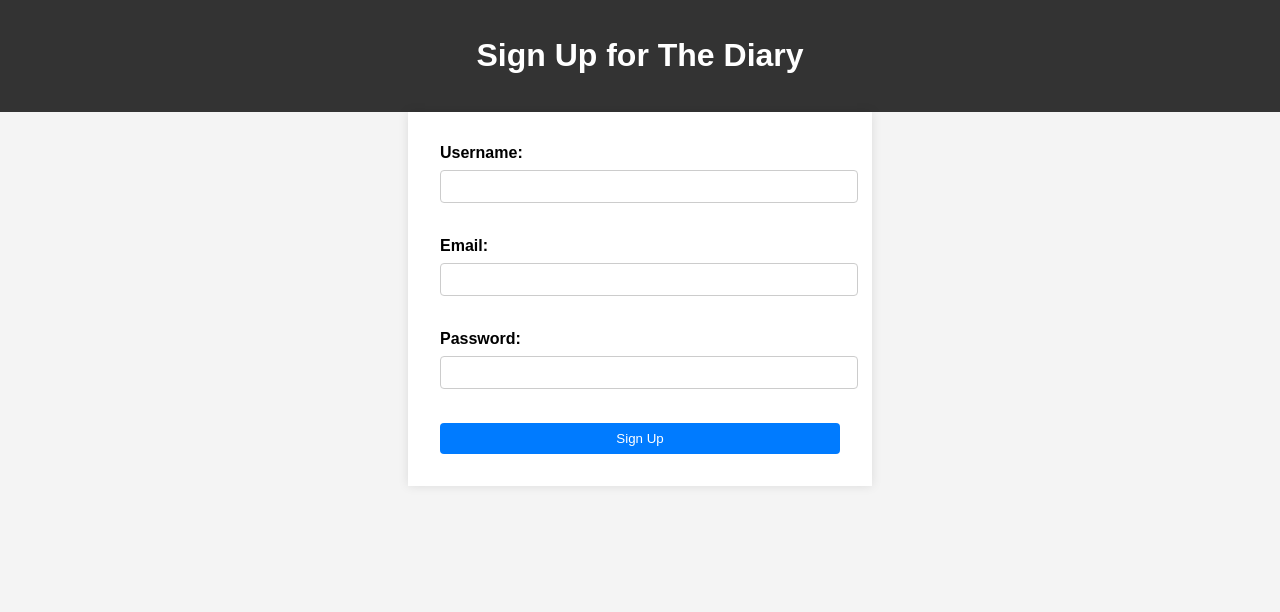
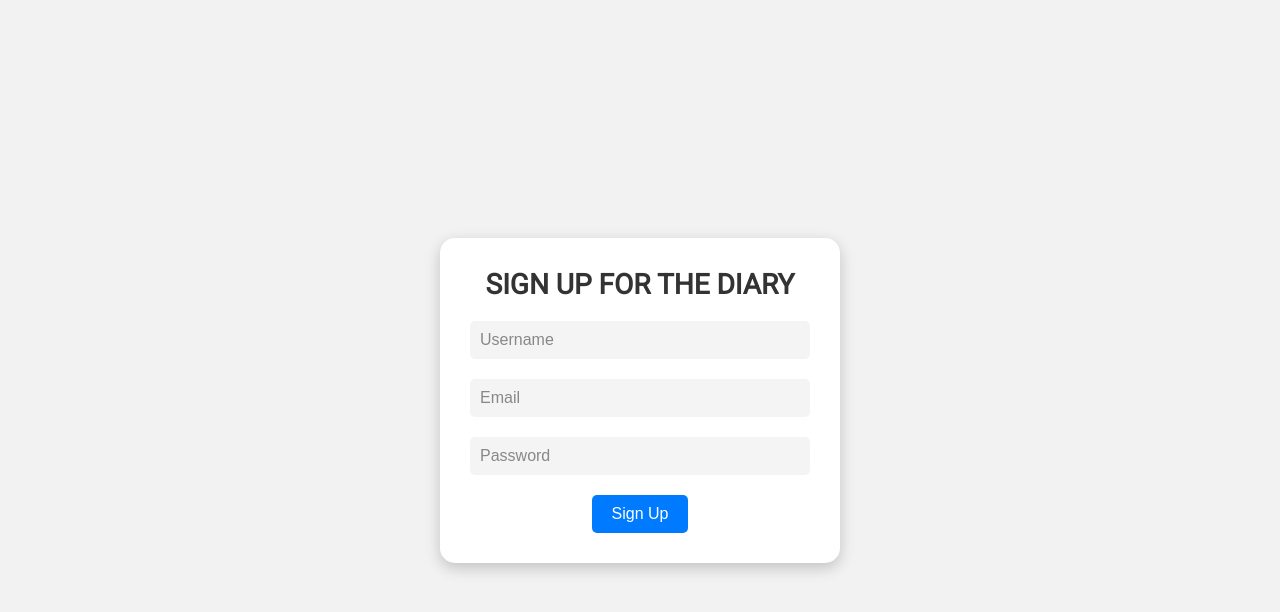
Before and after one commit to jaisivram/The-Diary, a website: page frontend/public/signup.html in a window 1280 px wide. Drawn offline with Linux system fonts and the light colour scheme.

Commit message:
added styles

```diff
--- a/frontend/public/signup.html
+++ b/frontend/public/signup.html
@@ -4,25 +4,20 @@
     <meta charset="UTF-8">
     <meta name="viewport" content="width=device-width, initial-scale=1.0">
     <link rel="stylesheet" href="style.css">
+    <link rel="stylesheet" href="https://fonts.googleapis.com/css2?family=Roboto:wght@400&display=swap">
     <title>Sign Up for The Diary</title>
 </head>
 <body>
-    <header class="signup-header">
-        <h1>Sign Up for The Diary</h1>
-    </header>
-    <main class="signup-main">
-        <form id="signupForm" action="/signup" method="post">
-            <label for="username" class="signup-label">Username:</label>
-            <input type="text" id="username" name="username" class="signup-input" required>
-            <br>
-            <label for="email" class="signup-label">Email:</label>
-            <input type="email" id="email" name="email" class="signup-input" required>
-            <br>
-            <label for="password" class="signup-label">Password:</label>
-            <input type="password" id="password" name="password" class="signup-input" required>
-            <br>
-            <button type="submit" class="signup-button">Sign Up</button>
-        </form>
-    </main>
+    <div class="container">
+        <div class="content">
+            <h1>Sign Up for The Diary</h1>
+            <form id="signupForm" action="/signup" method="post">
+                <input type="text" id="username" name="username" placeholder="Username" required>
+                <input type="email" id="email" name="email" placeholder="Email" required>
+                <input type="password" id="password" name="password" placeholder="Password" required>
+                <button type="submit" class="btn">Sign Up</button>
+            </form>
+        </div>
+    </div>
 </body>
 </html>
--- a/frontend/public/style.css
+++ b/frontend/public/style.css
@@ -1,129 +1,93 @@
-/* Your CSS styles go here */
-
-body {
-    font-family: Arial, sans-serif;
+/* Reset some default styles */
+* {
     margin: 0;
     padding: 0;
-    background-color: #f4f4f4;
+    box-sizing: border-box;
 }
 
-header {
-    background-color: #333;
-    color: white;
-    text-align: center;
-    padding: 1rem;
+/* Global styles */
+body {
+    font-family: 'Roboto', sans-serif;
+    background-color: #f2f2f2;
+    display: flex;
+    justify-content: center;
+    align-items: center;
+    min-height: 100vh;
 }
 
-main {
+/* Container for all pages */
+.container {
+    background-color: #ffffff;
+    box-shadow: 0px 5px 15px rgba(0, 0, 0, 0.2);
+    border-radius: 15px;
+    padding: 30px;
+    text-align: center;
+    width: 90%;
     max-width: 400px;
-    margin: 0 auto;
-    padding: 2rem;
-    background-color: white;
-    box-shadow: 0px 0px 10px rgba(0, 0, 0, 0.1);
 }
 
-form {
-    display: flex;
-    flex-direction: column;
+/* Content styles */
+.content {
+    margin: 0 auto;
 }
 
-label {
-    margin-bottom: 0.5rem;
+h1 {
+    font-size: 28px;
+    margin-bottom: 20px;
+    color: #333;
+    text-transform: uppercase; /* Capitalize text */
+    font-family: 'Roboto', sans-serif; /* Soft font */
 }
 
+/* Input field styles */
 input[type="text"],
 input[type="email"],
 input[type="password"] {
-    padding: 0.5rem;
-    margin-bottom: 1rem;
-    border: 1px solid #ccc;
-    border-radius: 4px;
+    width: 100%;
+    padding: 10px;
+    border: none;
+    border-radius: 5px;
+    background-color: #f4f4f4;
+    font-size: 16px;
+    color: #333;
+    outline: none;
+    margin-bottom: 20px;
 }
 
-button {
-    background-color: #333;
-    color: white;
-    padding: 0.5rem 1rem;
-    border: none;
-    border-radius: 4px;
-    cursor: pointer;
+input[type="text"]::placeholder,
+input[type="email"]::placeholder,
+input[type="password"]::placeholder {
+    color: #888;
 }
 
-button:hover {
-    background-color: #555;
-}
-/* Global styles */
-body {
-    font-family: Arial, sans-serif;
-    margin: 0;
-    padding: 0;
-    background-color: #f4f4f4;
+input[type="text"]:focus,
+input[type="email"]:focus,
+input[type="password"]:focus {
+    background-color: #e0e0e0;
 }
 
-header {
-    text-align: center;
-    padding: 1rem;
+/* Button styles */
+.btn {
+    background-color: #007BFF;
+    color: white;
+    padding: 10px 20px;
+    border: none;
+    border-radius: 5px;
+    cursor: pointer;
+    font-size: 16px;
 }
 
-a {
+.btn:hover {
+    background-color: #0056b3;
+}
+
+/* Link styles */
+.link {
     text-decoration: none;
     color: #007BFF;
+    transition: color 0.3s ease;
 }
 
-/* Welcome page styles */
-.welcome-header {
-    background-color: #333;
-    color: white;
+.link:hover {
+    color: #0056b3;
 }
-
-.welcome-main {
-    text-align: center;
-    padding: 2rem;
-}
-
-.welcome-link {
-    font-weight: bold;
-}
-
-/* Login and Signup page styles */
-.login-header, .signup-header {
-    background-color: #333;
-    color: white;
-    text-align: center;
-    padding: 1rem;
-}
-
-.login-main, .signup-main {
-    max-width: 400px;
-    margin: 0 auto;
-    padding: 2rem;
-    background-color: white;
-    box-shadow: 0px 0px 10px rgba(0, 0, 0, 0.1);
-}
-
-.login-label, .signup-label {
-    font-weight: bold;
-    margin-bottom: 0.5rem;
-}
-
-.login-input, .signup-input {
-    padding: 0.5rem;
-    margin-bottom: 1rem;
-    border: 1px solid #ccc;
-    border-radius: 4px;
-    width: 100%;
-}
-
-.login-button, .signup-button {
-    background-color: #007BFF;
-    color: white;
-    padding: 0.5rem 1rem;
-    border: none;
-    border-radius: 4px;
-    cursor: pointer;
-    width: 100%;
-}
-
-.login-button:hover, .signup-button:hover {
-    background-color: #0056b3;
-}
```
Also changed, not shown: frontend/public/index.html (+7 -6 lines), frontend/public/login.html (+11 -14 lines).
